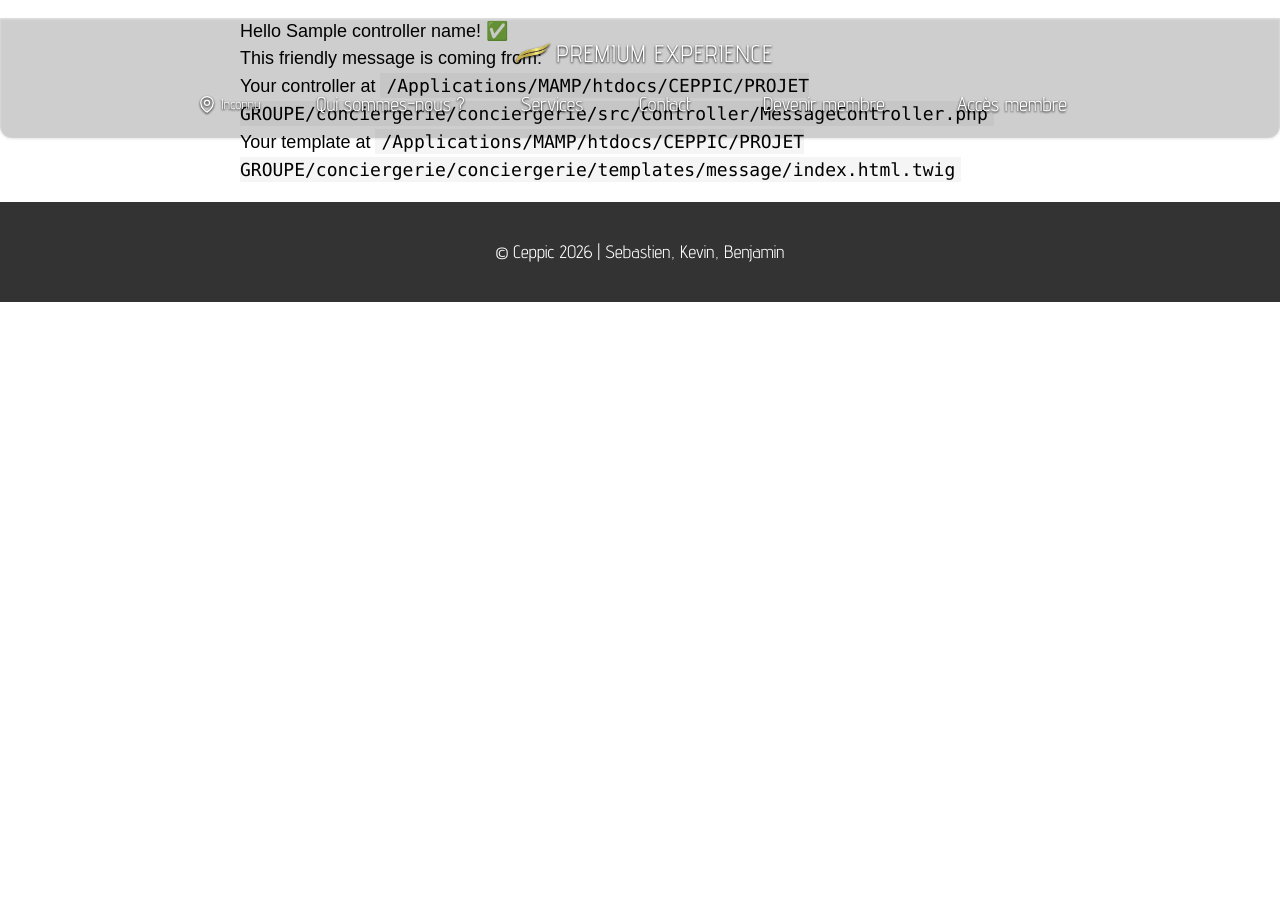
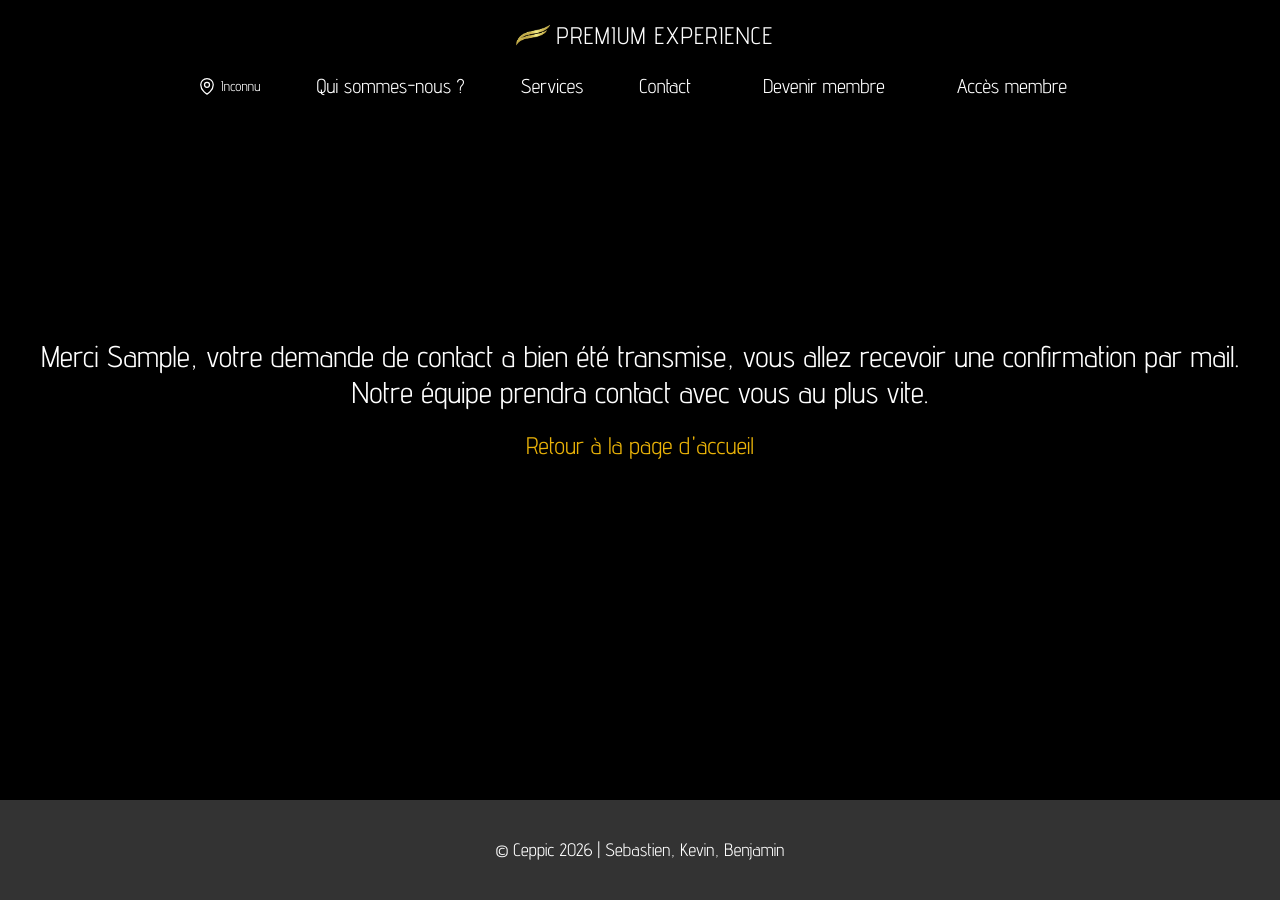
Before and after one commit to conciergerie-ceppic/conciergerie, a Symfony app: template templates/message/index.html.twig in a window 1280 px wide. Before the commit the page ends 302 px from the top, so only its background shows below. Run offline with Twig, Linux system fonts and the light colour scheme; the template is opened without the code that fills it: most values are stand-ins (such as "Sample title", 1, 10 or a date in 2020); some libraries are stand-ins or nearby versions.

Commit message:
Ajout des correctifs

```diff
--- a/src/Controller/MessageController.php
+++ b/src/Controller/MessageController.php
@@ -24,16 +24,18 @@ final class MessageController extends AbstractController
         $email = $data["email"];
         $phone = $data["phone"];
         $subject = $data["subject"];
+        $content = $data["content"];
         $message->setFirstName($first_name);
         $message->setLastName($last_name);
         $message->setEmail($email);
         $message->setPhone($phone);
         $message->setSubject($subject);
+        $message->setContent($content);
         $message->setCreatedAt(new DateTimeImmutable());
         $emi->persist($message);
         $emi->flush();
         return $this->render('message/index.html.twig', [
-            'controller_name' => 'MessageController',
+            'first_name' => $first_name,
         ]);
     }
 }
--- a/templates/base.html.twig
+++ b/templates/base.html.twig
@@ -25,10 +25,10 @@
     {% if userLat and userLon %}
 
     <div id="map" class="invisible h-[40rem] w-[40rem] lg:h-[20rem] lg:w-[20rem] fixed rounded-md bottom-0 right-0 mr-5 mb-20 opacity-90 z-50"></div>
-    <button id="toogleMap" class="px-6 py-5 md:text-lg lg:text-sm lg:px-3 lg:py-2 bg-white rounded-md fixed bottom-20 shadow-md w-[20rem] right-5 z-50 cursor-pointer" onclick="toogleMap()">
+    {% if app.request.attributes.get('_route') != 'app_register' and app.request.attributes.get('_route') != 'app_login' %}    <button id="toogleMap" class="px-6 py-5 md:text-lg lg:text-sm lg:px-3 lg:py-2 bg-white rounded-md fixed bottom-20 shadow-md w-[20rem] right-5 z-50 cursor-pointer" onclick="toogleMap()">
      Afficher/Masquer la carte
     </button>
-
+    {% endif %}
        <script>
                 const toogleMap = ()=> {
                     const map = document.getElementById("map");
@@ -75,10 +75,10 @@
                 <span class="pl-1 text-sm">{{ app.session.get('ville')|default('Inconnu') }}</span>
             </li>
 
-            <li><a class="px-4 py-2 hover:text-white/70" href="#infos">Qui sommes-nous ?</a></li>
+            <li><a class="px-4 py-2 hover:text-white/70" href="{{path('app_home')}}#infos">Qui sommes-nous ?</a></li>
 
             <li class="relative group">
-                <a class="py-2 hover:text-white/70" href="#services">Services</a>
+                <a class="py-2 hover:text-white/70" href="{{path('app_home')}}#services">Services</a>
 
                 <div class="absolute left-0 top-full
                             hidden group-hover:block
@@ -96,10 +96,13 @@
                 </div>
             </li>
 
-            <li><a class="px-4 py-2 hover:text-white/70" href="#contact">Contact</a></li>
+            <li><a class="px-4 py-2 hover:text-white/70" href="{{path('app_home')}}#contact">Contact</a></li>
 
             {% if app.user %}
                 <li><a class="px-4 py-2 hover:text-white/70" href="{{ path('app_logout') }}">Déconnexion</a></li>
+                {% if  "ROLE_ADMIN" in app.user.getRoles() %}
+                <li><a class="px-4 py-2 text-red-500" href="{{ path('admin') }}">Admin</a></li>
+                {% endif %}
             {% else %}
                 <li><a class="px-4 py-2 hover:text-white/70" href="{{ path('app_register') }}">Devenir membre</a></li>
                 <li><a class="px-4 py-2 hover:text-white/70" href="{{ path('app_login') }}">Accès membre</a></li>
--- a/templates/message/index.html.twig
+++ b/templates/message/index.html.twig
@@ -1,20 +1,16 @@
 {% extends 'base.html.twig' %}
 
-{% block title %}Hello MessageController!{% endblock %}
+{# {% block title %}Confirmation de contact{% endblock %} #}
 
 {% block body %}
-<style>
-    .example-wrapper { margin: 1em auto; max-width: 800px; width: 95%; font: 18px/1.5 sans-serif; }
-    .example-wrapper code { background: #F5F5F5; padding: 2px 6px; }
-</style>
 
-<div class="example-wrapper">
-    <h1>Hello {{ controller_name }}! ✅</h1>
+<div class="w-full min-h-screen bg-black text-white flex justify-center items-center flex-col text-center px-5 ">
 
-    This friendly message is coming from:
-    <ul>
-        <li>Your controller at <code>/Applications/MAMP/htdocs/CEPPIC/PROJET GROUPE/conciergerie/conciergerie/src/Controller/MessageController.php</code></li>
-        <li>Your template at <code>/Applications/MAMP/htdocs/CEPPIC/PROJET GROUPE/conciergerie/conciergerie/templates/message/index.html.twig</code></li>
-    </ul>
+    <h1 class="text-3xl flex flex-col">Merci {{first_name}}, votre demande de contact a bien été transmise,
+        vous allez recevoir une confirmation par mail. <span>Notre équipe prendra contact avec vous au plus vite. </span>
+    </h1>
+
+    <a href="{{path('app_home')}}" class="text-yellow-500 no-underline text-2xl mt-5 hover:text-yellow-500/70">Retour à la page d'accueil</a>
+
 </div>
 {% endblock %}
--- a/templates/service/index.html.twig
+++ b/templates/service/index.html.twig
@@ -14,7 +14,7 @@
     </div>
 
     {% if partners is empty %}
-    <p class="text-center text-white/40 tracking-widest text-sm uppercase mt-20">
+    <p class="text-center text-black/40 tracking-widest text-sm uppercase mt-20">
         Aucun établissement trouvé.
     </p>
     {% else %}
```
Also changed, not shown: migrations/Version20260302092342.php (deleted, +0 -47 lines), migrations/Version20260302101231.php (added, +31 -0 lines), src/Entity/Message.php (+15 -0 lines), templates/bundles/TwigBundle/Exception/404.html.twig (added, +8 -0 lines), templates/home/index.html.twig (+4 -4 lines), templates/security/login.html.twig (+10 -8 lines), 1 other file.
